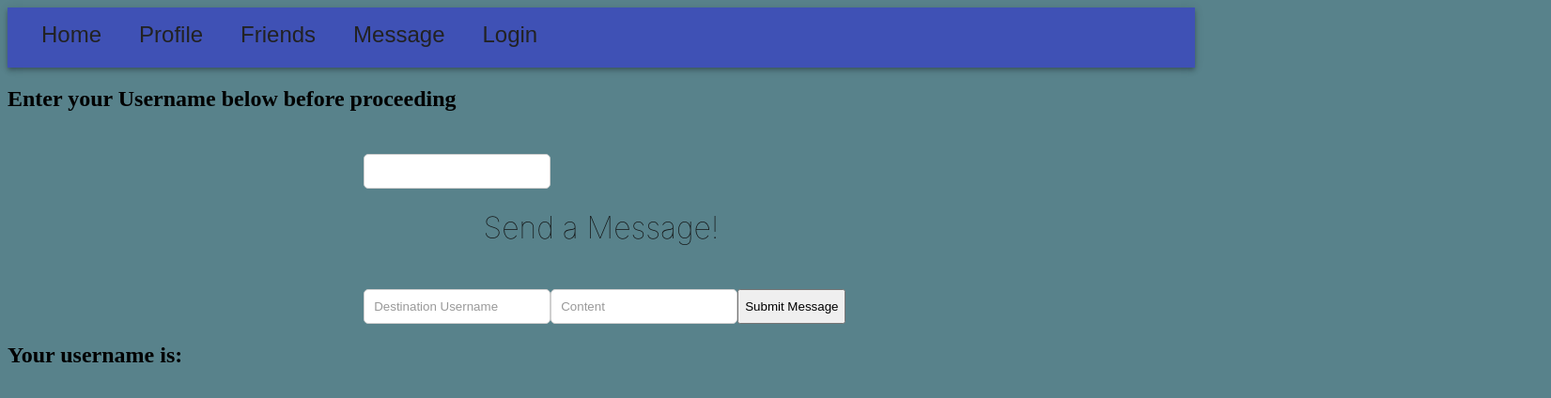
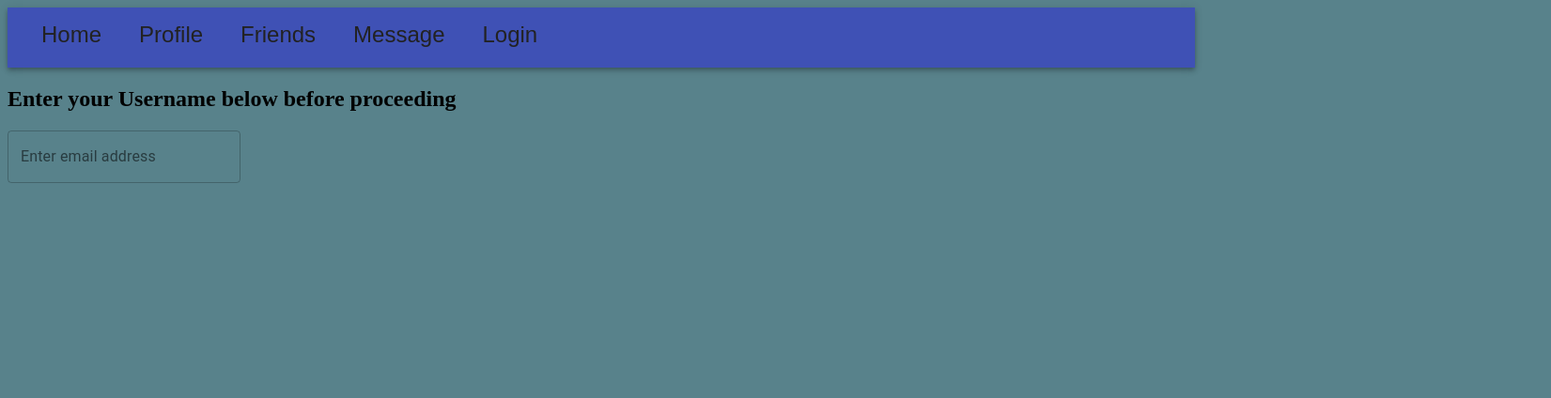
Before and after one commit to mengyuan1112/Course-Project-Teamfit, a React (Create React App) app in the folder react-frontend/: page /SnapScout/message in a window 1280 px wide. Shown: the top 424 px of the page at 94% size, 1651 px wide, since content can reach past the window. Built offline with nearby package versions, Linux system fonts and the light colour scheme.

Commit message:
Created the Dialog interface for create message

```diff
--- a/react-frontend/src/components/message/createMessageForm.js
+++ b/react-frontend/src/components/message/createMessageForm.js
@@ -1,7 +1,13 @@
-import { List, ListItem, ListItemText, ListSubheader, TextField, Button } from '@material-ui/core';
+import { TextField, Button, Dialog } from '@material-ui/core';
 import { makeStyles } from '@material-ui/core/styles';
 import React from "react";
 import style from './message.css'
+import DialogContentText from '@material-ui/core/DialogContentText';
+import DialogActions from '@material-ui/core/DialogActions';
+import DialogTitle from '@material-ui/core/DialogTitle';
+import SendIcon from '@material-ui/icons/Send';
+import Icon from '@material-ui/core/Icon';
+import Send from '@material-ui/icons/Send';
 const axios = require('axios');
 export default class CreateMessage extends React.Component {
 
@@ -13,25 +19,34 @@ export default class CreateMessage extends React.Component {
       messageList: [],
       parentCounter: 0,
       content:"",
-      errorList:""
+      errorList:"",
+      diaglogSwitch: false
     }
     this.onInputChange = this.onInputChange.bind(this);
     this.handleSubmit = this.handleSubmit.bind(this);
-    this.createBody = this.createBody.bind(this);
+  }
+
+  setOpen(binary){
+    this.setState({
+      diaglogSwitch: binary
+    })
+  }
+
+  handleOpen = () => {
+    this.setOpen({diaglogSwitch: true});
+  }
+
+  handleClose = () => {
+    this.setState({diaglogSwitch: false});
   }
 
   listMessages() {
     axios.get('http://localhost:5000/listMessages', { headers: { "userID": this.props.sourceEmail } })
       .then(function (data) {
         this.state.messageList.push(data)
-      })
+      });
   }
 
-  //handles form button being clicked.
-  createBody = (n) => {
-    return
-
-  }
   onInputChange(event) {
     this.setState({
       [event.target.name]: { value: event.target.value }
@@ -39,6 +54,7 @@ export default class CreateMessage extends React.Component {
   }
 
   handleSubmit = e => {
+    this.setState({parentMessageID: this.state.parentCounter++})
     e.preventDefault();
     fetch('http://localhost:5000/createMessage', {
       method: "POST",
@@ -60,58 +76,63 @@ export default class CreateMessage extends React.Component {
     }).catch((error) => {
       this.setState({errorList: error.message})
     })
+    this.handleClose();
   }
   componentDidMount() {
 
   }
 
   render() {
-    const classesList = makeStyles((theme) => ({
-      root: {
-        width: '100%',
-        maxWidth: 360,
-        backgroundColor: theme.palette.background.paper,
-        position: 'relative',
-        overflow: 'auto',
-        maxHeight: 300,
-      },
-      listSection: {
-        backgroundColor: 'inherit',
-      },
-      ul: {
-        backgroundColor: 'inherit',
-        padding: 0,
-      },
-    }));
-    const useStyles = makeStyles((theme) => ({
-      root: {
-        '& .MuiTextField-root': {
-          margin: theme.spacing(1),
-          width: 200,
-        },
-      },
-    }));
     return (
       <div>
-        <h1>Send a Message!</h1>
-        <div>{this.state.errorList}</div>
-        <form onSubmit={this.handleSubmit}>
-          <input
-            placeholder="Destination Username"
-            name="destEmail"
+        <Button variant="outlined" color="primary" onClick={this.handleOpen}>
+          Send a Message
+        </Button>
+        <Dialog open={this.state.diaglogSwitch} onClose={this.handleClose} aria-labelledby="form-dialog-title">
+        <DialogTitle id="createMessageTitle">Send a message!</DialogTitle>
+          <TextField
+            autoFocus
+            disabled
+            margin="dense"
+            name="sourceEmail"
+            defaultValue={this.props.sourceEmail}
+            id="senderEmail"
+            label="Your Email Address"
             type="email"
             onChange={this.onInputChange}
-            required
+            fullWidth
           />
-          <input
-            placeholder="Content"
+          <TextField
+            autoFocus
+            margin="dense"
+            name="destEmail"
+            id="recieverEmail"
+            label="Destination Email Address"
+            type="email"
+            onChange={this.onInputChange}
+            fullWidth
+          />
+          <TextField
+            autoFocus
+            margin="dense"
             name="content"
+            id="message-data"
+            label="Your Message"
             type="text"
+            fullWidth
             onChange={this.onInputChange}
-            required
           />
-          <button>Submit Message</button>
-        </form>
+          <DialogActions>
+            <Button onClick={this.handleClose} color="primary">
+              Cancel
+            </Button>
+            <Button onClick={this.handleSubmit} color="primary" endIcon={<SendIcon/>}>
+              Send
+            </Button>
+          </DialogActions>
+
+        </Dialog>
+        <div>{this.state.errorList}</div>
       </div>
     );
   }
--- a/react-frontend/src/components/message/listMessage.js
+++ b/react-frontend/src/components/message/listMessage.js
@@ -1,18 +1,25 @@
 import { ListItem, ListItemText, ListSubheader, List, TextField, Button } from '@material-ui/core';
 import axios from 'axios'
 import React, { useState } from 'react';
-
+import InfiniteScroll from "react-infinite-scroll-component";
 export default class ListMessage extends React.Component {
 
   constructor(props) {
     super(props)
     this.state = {
-      randomCounter:0,
       errorMessage: "",
-      messageList: []
+      messageList: [],
+      messageObjectList: []
     }
     this.listMessages = this.listMessages.bind(this);
   }
+
+  style = {
+    height: 30,
+    border: "1px solid green",
+    margin: 6,
+    padding: 8
+  };
 
   componentDidMount() {
     axios.get('http://localhost:5000/listMessages', { headers: { "messageID": this.props.sourceEmail } })
@@ -30,6 +37,9 @@ export default class ListMessage extends React.Component {
       .then((response) => {
         console.log(response)
         self.setState({messageList: response.data})
+        this.state.messageList.map((element, idx) => {
+          this.state.messageObjectList.push({element})
+        })
       }).catch((error) => {
         this.setState({errorMessage: error.message})
       })
@@ -41,8 +51,9 @@ export default class ListMessage extends React.Component {
 
   render() {
     this.listMessages.bind(this);
+    var renderedOutput = this.state.messageObjectList.map(item => <div> {item} </div>)
     return (
-      <div className="message">
+        <div className="message">
         <h2>Which of your messages do you want to list</h2>
         <input
             placeholder="Destination Username"
@@ -53,10 +64,10 @@ export default class ListMessage extends React.Component {
           />
         <div>{this.state.errorMessage}</div>
         <Button onClick={this.listMessages} variant="contained">List</Button>
-
         <div>
         <ul>{this.state.messageList}</ul>
         </div>
+
       </div>
     )
   }
--- a/react-frontend/src/components/message/message.js
+++ b/react-frontend/src/components/message/message.js
@@ -40,28 +40,23 @@ export default class Messages extends React.Component {
   }
 
   render() {
-    const renderList = this.state.sourceEmail;
     let list;
     let del;
-    let create = <CreateMessage sourceEmail={this.state.sourceEmail}/>;
+    let create;
     if(this.state.sourceEmail.length > 0){
+      create = <CreateMessage sourceEmail={this.state.sourceEmail}/>;
       list = <ListMessage sourceEmail={this.state.sourceEmail}/>
       del = <DeleteMessage sourceEmail={this.state.sourceEmail}/>
-    }else{
-      create = <CreateMessage sourceEmail={this.state.sourceEmail}/>
     }
     return (
       <React.Fragment>
       <div>
         <h2>Enter your Username below before proceeding</h2>
-        <form>
-          <input type="email" name="sourceEmail" value={this.state.sourceEmail} onChange={this.handleChange}/>
-        </form>
+        <TextField type="email" name="sourceEmail" label="Enter email address" value={this.state.sourceEmail} onChange={this.handleChange} variant="outlined" color="primary"/>
       </div>
       <div>{create}</div>
       <div>{list}</div>
-    <div>{del}</div>
-      <h2>Your username is: {this.state.sourceEmail}</h2>
+      <div>{del}</div>
       </React.Fragment>
     )
   }
```
